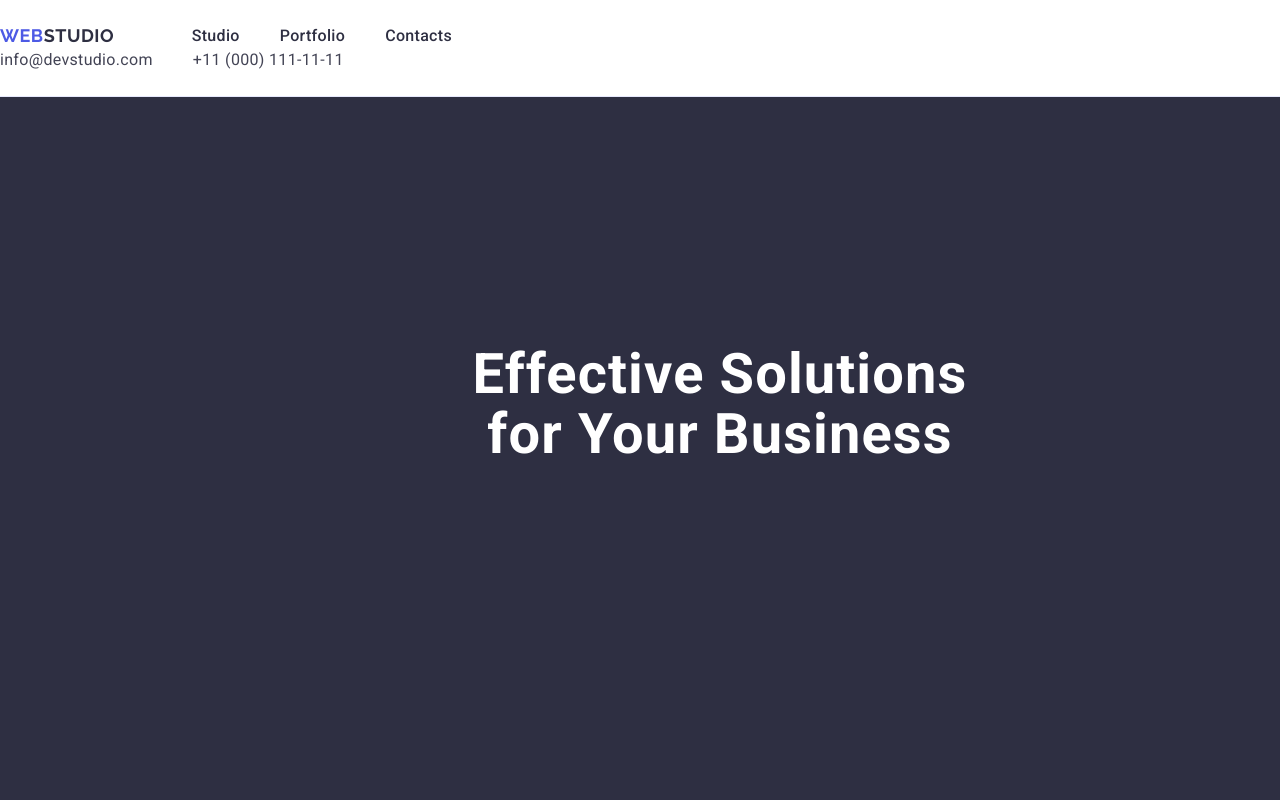
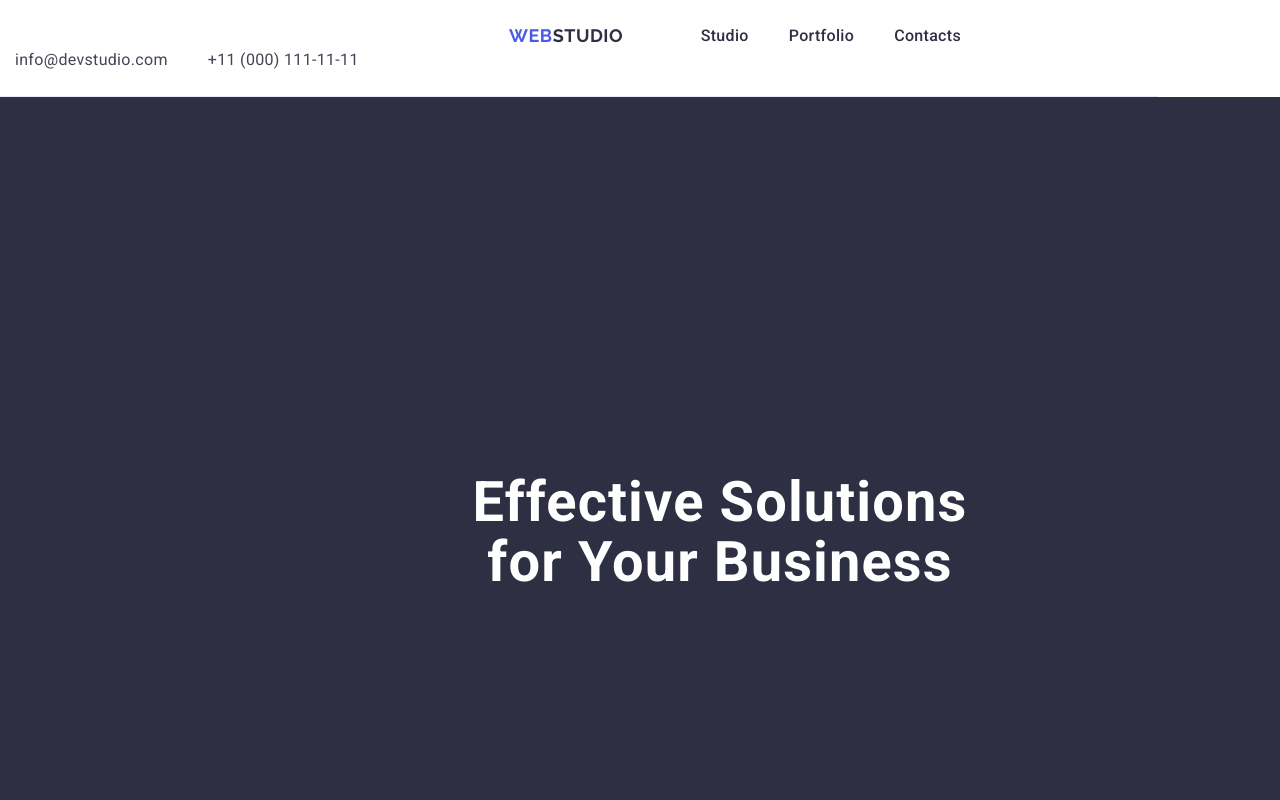
Before and after one commit to Holevanton/goit-markup-hw-03, a plain HTML site: page index.html in a window 1280 px wide. Shown: the top 800 px of the page. Drawn offline with nearby package versions, Linux system fonts and the light colour scheme.

Commit message:
correct heder

```diff
--- a/css/styles.css
+++ b/css/styles.css
@@ -34,7 +34,10 @@ img{
 }
 .page-header{
     border-bottom: 1px solid #e7e9fc;
+    width: 1158px;
     padding-top: 24px;
+    padding-left: 15px;
+    padding-right: 15px;
     padding-bottom: 24px;
 }
 .container{
@@ -105,6 +108,8 @@ img{
 
 .hero-section {
     background-color: #2E2F42;
+    padding-top: 188px;
+    padding-bottom: 188px;
 
 }
 .hero-section-text {
@@ -113,7 +118,7 @@ img{
     font-size: 56px;
     color: #FFFFFF;
     text-align: center;
-    width: 496px;
+    max-width: 496px;
     margin-left: auto;
     margin-right: auto;
     margin-bottom: 48px;
--- a/index.html
+++ b/index.html
@@ -16,7 +16,7 @@
     <!-- PAGE HEADER -->
     <header class="page-header">
         <div class="container">
-            <nav class="page-navigator">
+            <nav class="page-navigator container">
             <a class="web-logo" href="./index.html">Web<span class="studio">Studio</span></a>
                 <ul class="menu-list">
                     <li class="menu-item">
@@ -210,8 +210,8 @@
                                 <h3 class="name-team-text">Online Courses</h3>
                                 <p class="menu-team-text">Marketing</p>
                             </li>
-                        </div>
                         </ul>
+                    </div>
                 </section>
         </main>
 
```
